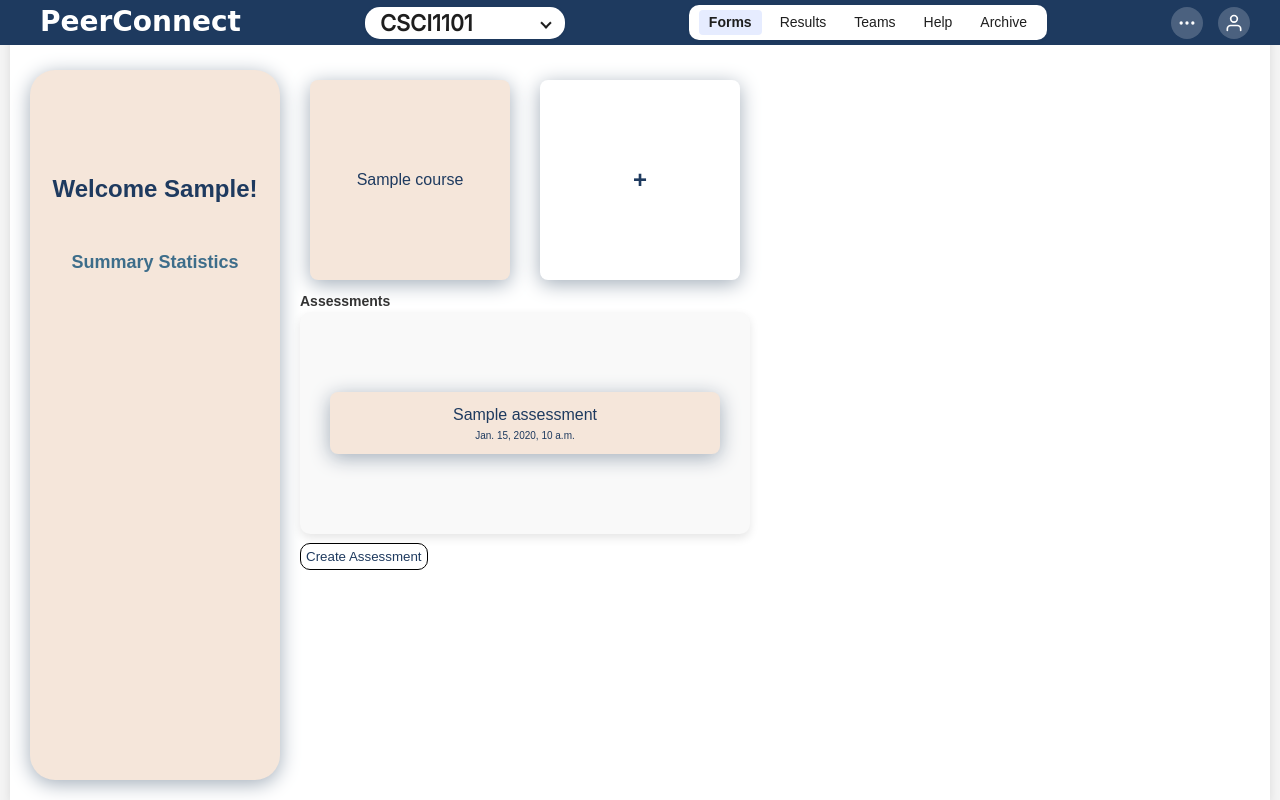
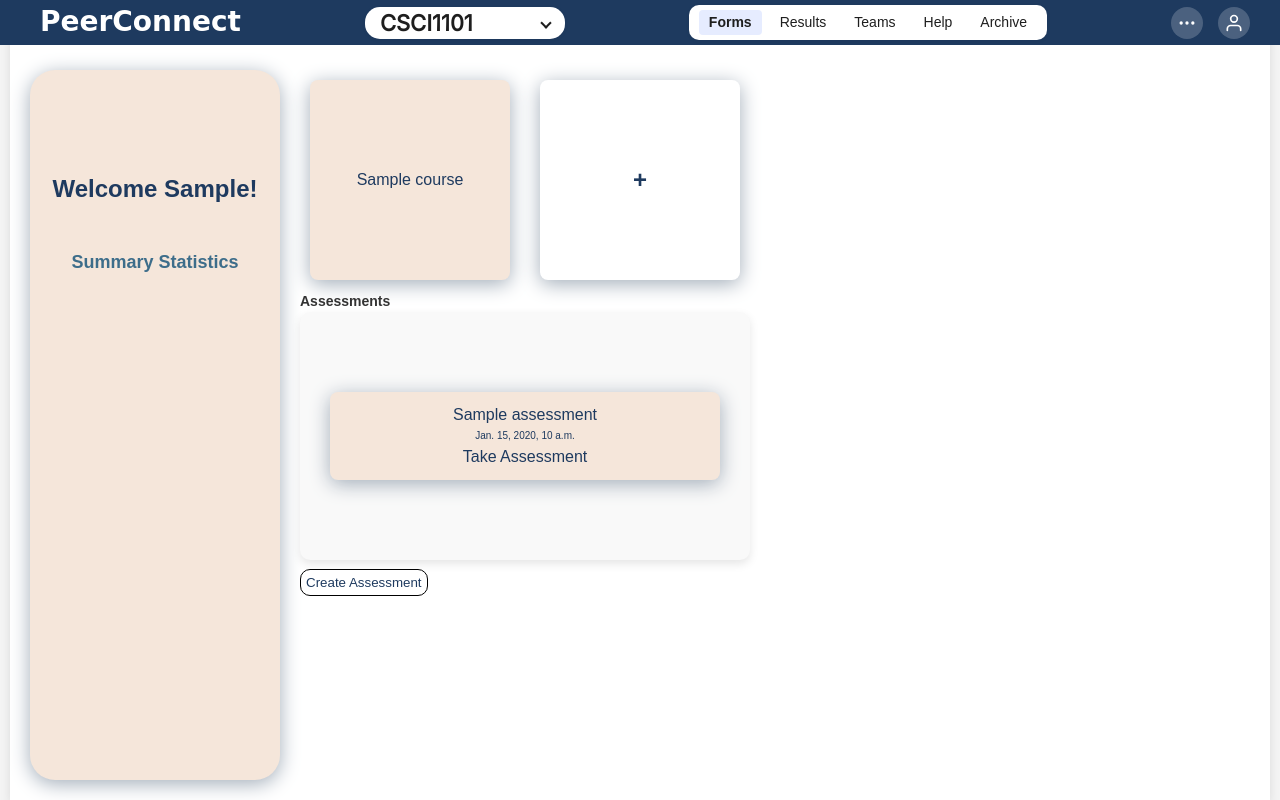
Before and after one commit to CSCI3356-Spring2025/404-Brain-not-Found, a Django app: page /professor_dashboard/ in a window 1280 px wide. Run offline with Django 5.2, Linux system fonts and the light colour scheme; a user stored in the database is signed in; tables that the repository leaves empty hold one stand-in row (values such as "Sample post"); some web fonts are replaced.

Commit message:
working on form submission

```diff
--- a/BrainNotFound/urls.py
+++ b/BrainNotFound/urls.py
@@ -37,6 +37,7 @@ urlpatterns = [
 
     path('delete_course/<int:course_id>', views.delete_course, name='delete_course'),
     path('delete_team/<int:team_id>', views.delete_team, name='delete_team'),
+    path('submit_assessment/<int:assessment_id>', views.submit_assessment, name='submit_assessment'),
 
 
     path('accounts/', include('allauth.urls')),
--- a/PeerConnect/models.py
+++ b/PeerConnect/models.py
@@ -67,10 +67,11 @@ class Question(models.Model):
 
 class QuestionResponse(models.Model):
     student = models.ForeignKey(UserProfile, on_delete=models.CASCADE, related_name='responses')
-    #assessment = models.ForeignKey(Assessment, on_delete=models.CASCADE, related_name='responses') #is this needed w question?
+    assessment = models.ForeignKey(Assessment, on_delete=models.CASCADE, related_name='responses') #is this needed w question?
     question = models.ForeignKey(Question, on_delete=models.CASCADE, related_name='responses')
     answer_text = models.TextField(blank=True, null=True)
     answer_likert = models.IntegerField(blank=True, null=True)
+    #submitted_at = models.DateTimeField(auto_now_add=True)
 
     def __str__(self):
         return f"Response by {self.student} for {self.question}"
--- a/PeerConnect/templates/PeerConnect/professor_dashboard.html
+++ b/PeerConnect/templates/PeerConnect/professor_dashboard.html
@@ -27,6 +27,7 @@
                             <li>
                                 <a href="{% url 'view_assessment' assessment.id %}">{{ assessment.name }}</a>
                                 <p id="due-date">{{ assessment.due_date }}</p>
+                                <a href="{% url 'submit_assessment' assessment.id %}">Take Assessment</a>
                             </li>
                         {% endfor %}
                     </ul>
--- a/PeerConnect/views.py
+++ b/PeerConnect/views.py
@@ -1,8 +1,9 @@
 from django.shortcuts import render, redirect, get_object_or_404
 from django.contrib.auth.decorators import login_required
-from .models import UserProfile, Course, Team, Assessment, Question, PredefinedQuestion
+from .models import UserProfile, Course, Team, Assessment, Question, PredefinedQuestion, QuestionResponse
 from django.http import JsonResponse
-from .forms import TeamForm, AssessmentForm, QuestionForm, QuestionFormSet
+from .forms import TeamForm, AssessmentForm, QuestionForm, QuestionFormSet, QuestionResponseForm
+from django.forms import modelformset_factory
 
 
 
@@ -201,3 +202,30 @@ def view_assessment(request, assessment_id):
         'questions': questions
     }
     return render(request, "PeerConnect/view_assessment.html", context)
+
+QuestionResponseFormSet = modelformset_factory(QuestionResponse, form=QuestionResponseForm, extra=0)
+
+from django.shortcuts import render, get_object_or_404, redirect
+from django.contrib.auth.decorators import login_required
+
+def submit_assessment(request, assessment_id):
+    assessment = get_object_or_404(Assessment, id=assessment_id)
+    student = request.user.userprofile
+    questions = assessment.questions.all()
+
+    if request.method == "POST":
+        formset = QuestionResponseFormSet(request.POST, queryset=QuestionResponse.objects.filter(student=student, assessment=assessment))
+
+        if formset.is_valid():
+            responses = formset.save(commit=False)
+            for response, question in zip(responses, questions):
+                response.student = student
+                response.assessment = assessment
+                response.question = question
+                response.save()
+            return redirect('/dashboard/')
+    else:
+        # Prefill responses if student has already attempted some
+        formset = QuestionResponseFormSet(queryset=QuestionResponse.objects.filter(student=student, assessment=assessment))
+
+    return render(request, "PeerConnect/submit_assessment.html", {"assessment": assessment, "formset": formset})
```
Also changed, not shown: PeerConnect/forms.py (+6 -1 lines), PeerConnect/templates/PeerConnect/submit_assessment.html (added, +19 -0 lines).
